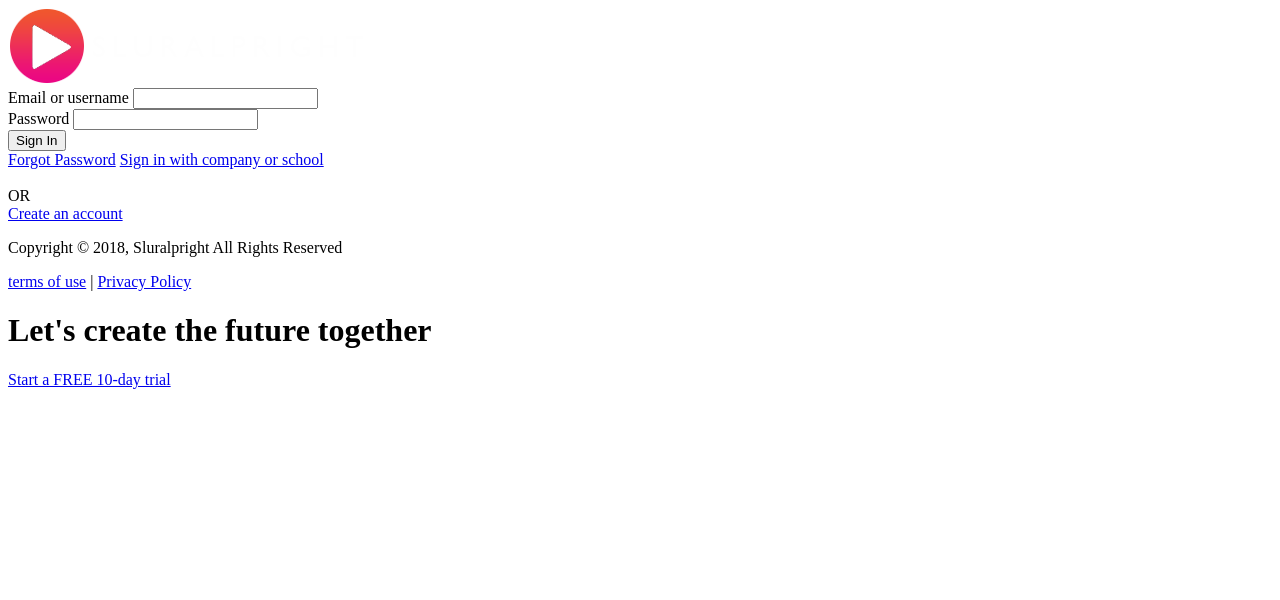
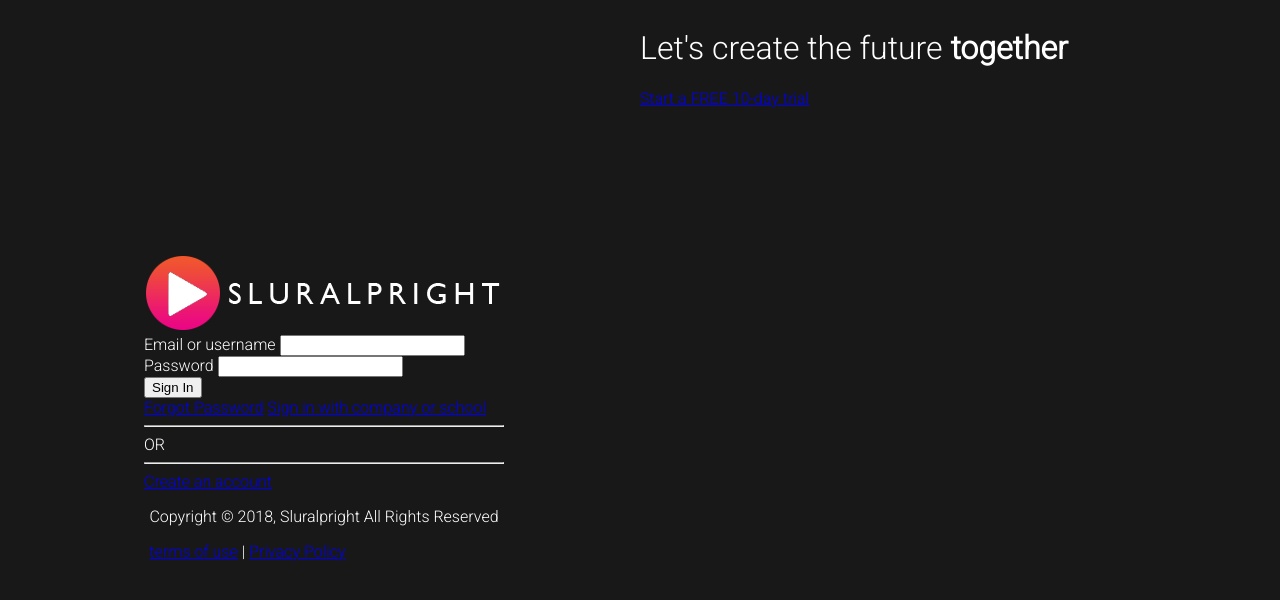
Before and after one commit to VisheshSingh/sluralpright, a plain HTML site: page index.html in a window 1280 px wide. Drawn offline with Linux system fonts and the light colour scheme.

Commit message:
Using flexbox

```diff
--- a/index.html
+++ b/index.html
@@ -33,8 +33,9 @@
             <a href="#">Sign in with company or school</a>
           </div>
           <div class="or">
-            <br class="bar" />
-            <span>OR</span> <br class="bar" />
+            <hr class="bar" />
+            <span>OR</span>
+            <hr class="bar" />
           </div>
           <a href="#" class="secondary-btn">Create an account</a>
         </div>
--- a/style.css
+++ b/style.css
@@ -0,0 +1,35 @@
+@import url("https://fonts.googleapis.com/css?family=Roboto:300");
+
+body {
+  font-family: "Roboto", sans-serif;
+  font-weight: 300;
+  background: #181818;
+  color: #fff;
+  overflow: hidden;
+}
+
+h1,
+h2,
+h3,
+h4,
+h5,
+h6 {
+  font-weight: 300;
+}
+
+#wrapper {
+  display: flex;
+}
+
+#left {
+  flex: 1;
+  display: flex;
+  flex-direction: column;
+  align-items: center;
+  height: 100vh;
+  justify-content: center;
+}
+
+#right {
+  flex: 1;
+}
```
